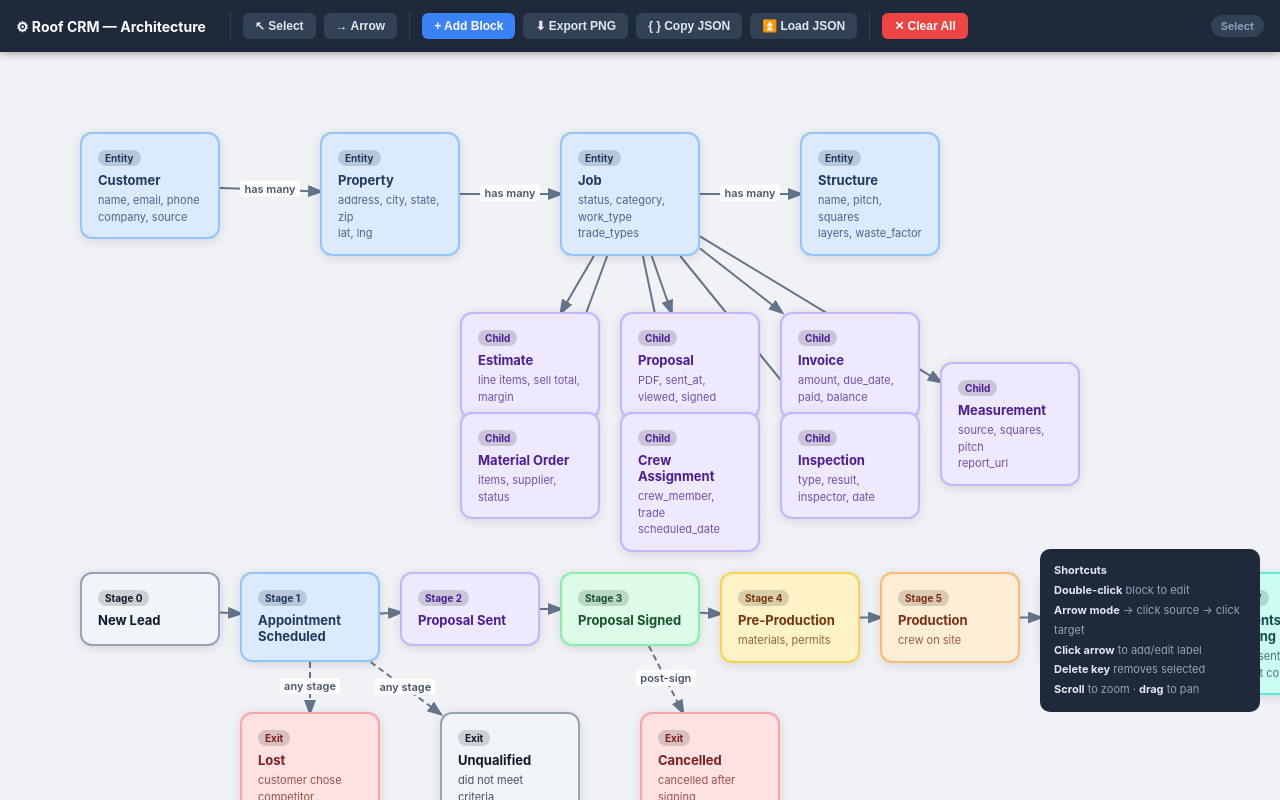
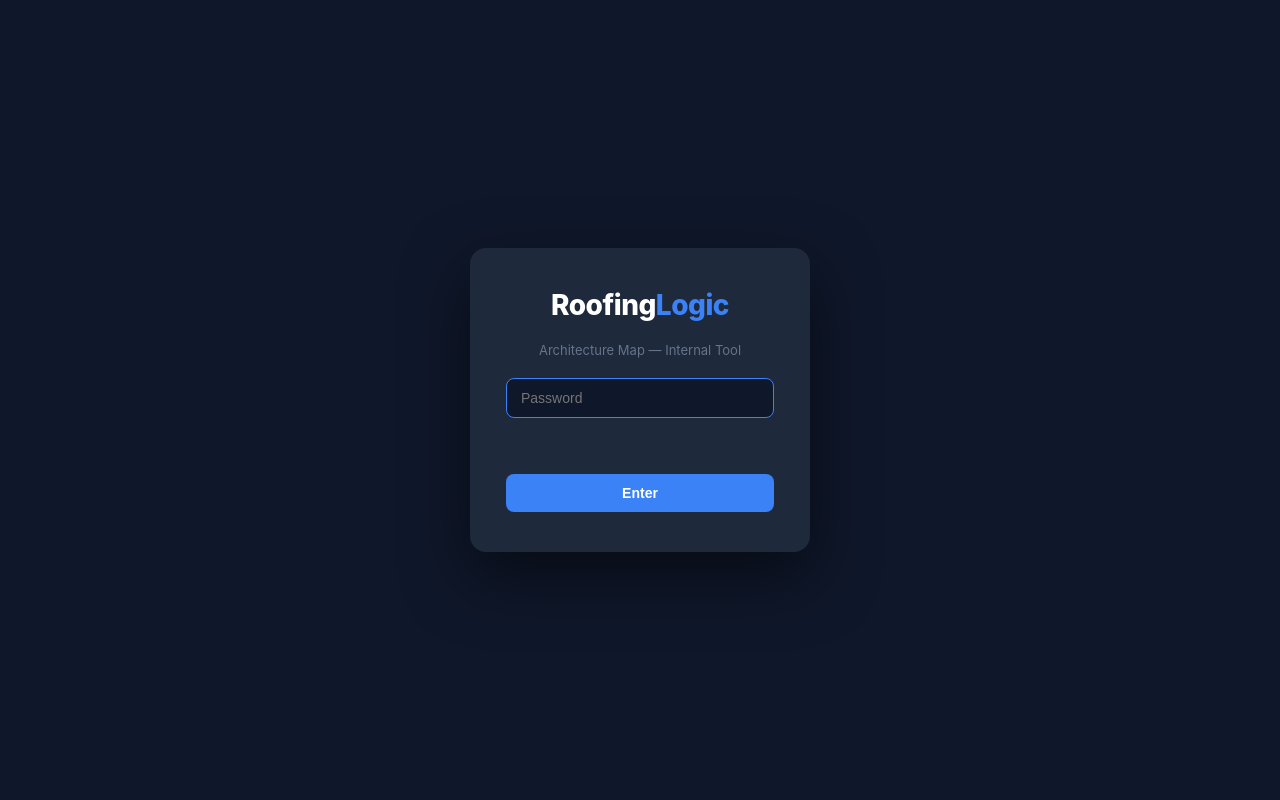
Before and after one commit to Roofing-Logic/crm-architecture-map, a plain HTML site: page index.html in a window 1280 px wide. Drawn offline with Linux system fonts and the light colour scheme.

Commit message:
feat: add password login gate

```diff
--- a/index.html
+++ b/index.html
@@ -6,6 +6,41 @@
 <style>
   * { box-sizing: border-box; margin: 0; padding: 0; }
   body { font-family: -apple-system, BlinkMacSystemFont, 'Segoe UI', sans-serif; background: #f0f2f5; height: 100vh; overflow: hidden; }
+
+  /* ── Login gate ── */
+  #login-gate {
+    position: fixed; inset: 0; z-index: 9999;
+    background: #0f172a;
+    display: flex; align-items: center; justify-content: center;
+  }
+  #login-box {
+    background: #1e293b; border-radius: 16px; padding: 40px 36px;
+    width: 340px; box-shadow: 0 24px 64px rgba(0,0,0,.5);
+    display: flex; flex-direction: column; align-items: center; gap: 20px;
+  }
+  #login-box .logo {
+    font-size: 28px; font-weight: 800; color: #fff; letter-spacing: -.5px;
+  }
+  #login-box .logo span { color: #3b82f6; }
+  #login-box p { font-size: 13px; color: #64748b; text-align: center; }
+  #login-box input {
+    width: 100%; padding: 11px 14px; border-radius: 8px;
+    border: 1.5px solid #334155; background: #0f172a;
+    color: #e2e8f0; font-size: 14px; outline: none;
+    transition: border-color .15s;
+  }
+  #login-box input:focus { border-color: #3b82f6; }
+  #login-box input.error { border-color: #ef4444; animation: shake .3s; }
+  #login-btn {
+    width: 100%; padding: 11px; border-radius: 8px; border: none;
+    background: #3b82f6; color: #fff; font-size: 14px; font-weight: 700;
+    cursor: pointer; transition: background .15s;
+  }
+  #login-btn:hover { background: #2563eb; }
+  #login-error { font-size: 12px; color: #ef4444; min-height: 16px; }
+  @keyframes shake {
+    0%,100%{transform:translateX(0)} 25%{transform:translateX(-6px)} 75%{transform:translateX(6px)}
+  }
 
   /* ── Toolbar ── */
   #toolbar {
@@ -168,6 +203,17 @@
 </style>
 </head>
 <body>
+
+<!-- Login gate -->
+<div id="login-gate">
+  <div id="login-box">
+    <div class="logo">Roofing<span>Logic</span></div>
+    <p>Architecture Map — Internal Tool</p>
+    <input type="password" id="pw-input" placeholder="Password" autocomplete="current-password" />
+    <div id="login-error"></div>
+    <button id="login-btn" onclick="checkPassword()">Enter</button>
+  </div>
+</div>
 
 <!-- Toolbar -->
 <div id="toolbar">
@@ -757,6 +803,34 @@ function pasteJSON() {
 // Enter key in modals
 document.getElementById('ef-title').addEventListener('keydown', e => { if (e.key === 'Enter') saveEdit(); });
 document.getElementById('lf-text').addEventListener('keydown',  e => { if (e.key === 'Enter') saveLabel(); });
+
+// ── Login gate ────────────────────────────────────────────────────
+(function() {
+  const PASS = 'Rebuild123!';
+  const gate = document.getElementById('login-gate');
+  const input = document.getElementById('pw-input');
+
+  if (sessionStorage.getItem('rl-auth') === '1') {
+    gate.style.display = 'none';
+    return;
+  }
+
+  input.addEventListener('keydown', e => { if (e.key === 'Enter') checkPassword(); });
+  setTimeout(() => input.focus(), 100);
+
+  window.checkPassword = function() {
+    if (input.value === PASS) {
+      sessionStorage.setItem('rl-auth', '1');
+      gate.style.display = 'none';
+    } else {
+      document.getElementById('login-error').textContent = 'Incorrect password.';
+      input.classList.add('error');
+      input.value = '';
+      setTimeout(() => input.classList.remove('error'), 400);
+      input.focus();
+    }
+  };
+})();
 </script>
 </body>
 </html>
```
